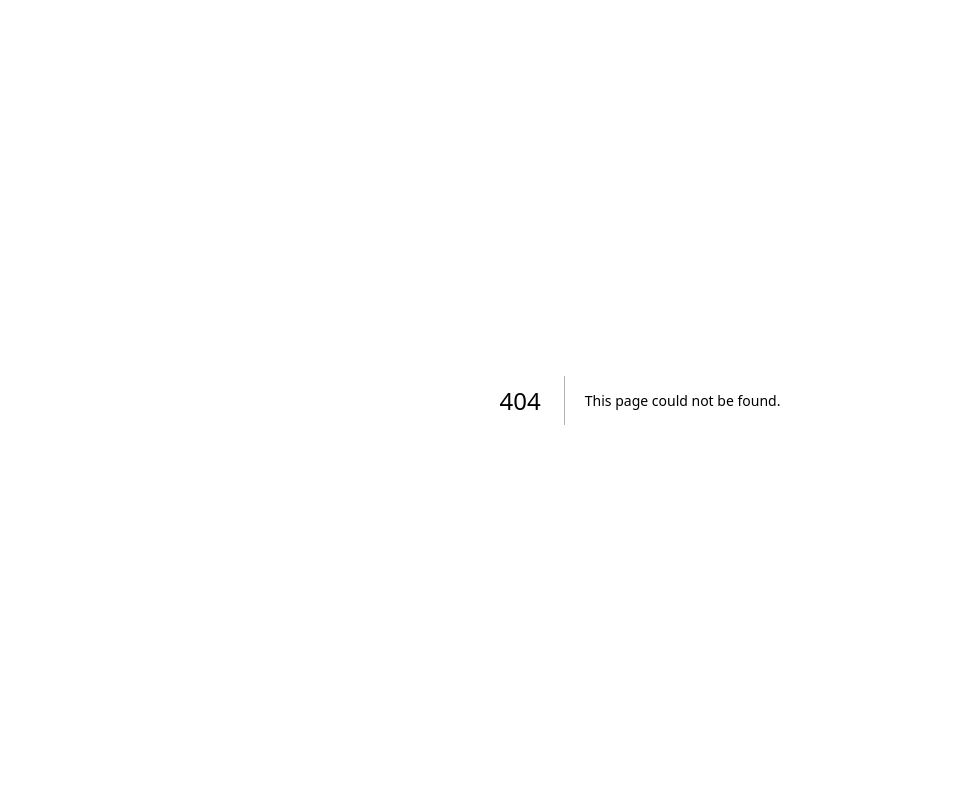
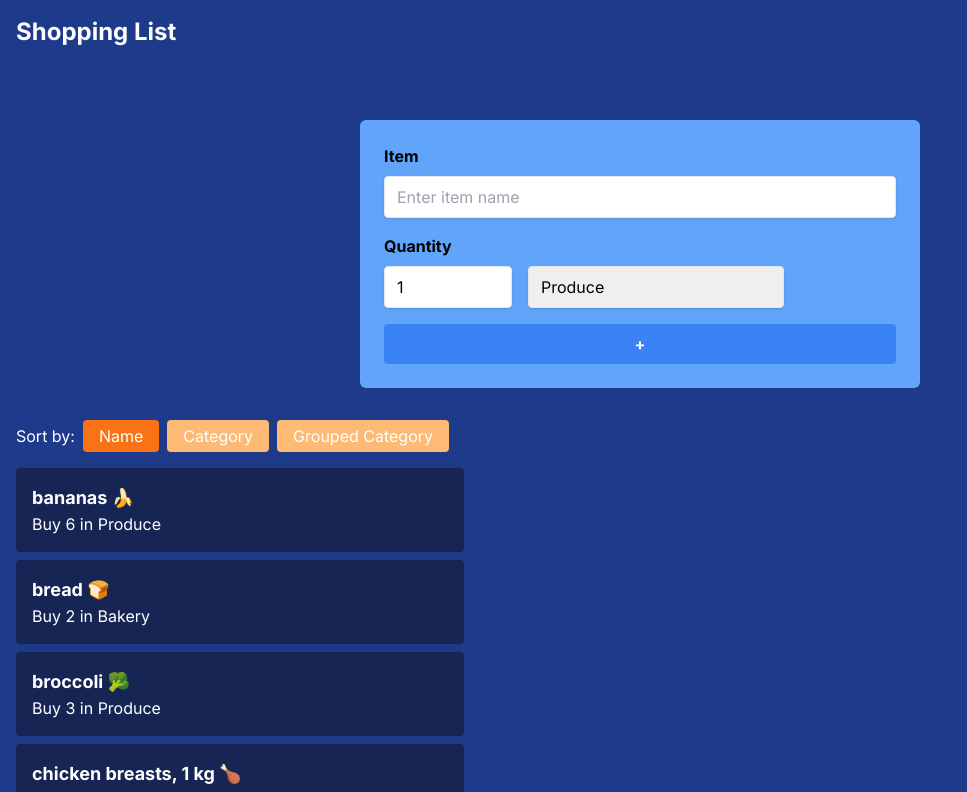
Before and after one commit to HHafeez123/cprg306-assignments, a Next.js app: page /week6 in a window 1280 px wide. Before the commit this address had no page. Shown: the top 792 px of the page, without its empty margins (0-967 px from the left). Built offline with nearby package versions, Linux system fonts and the light colour scheme.

Commit message:
Week 6
Little tricky

```diff
--- a/app/page.js
+++ b/app/page.js
@@ -16,6 +16,10 @@ export default function Home() {
       <div>
       <Link href="/week5" style={{fontSize: '1em', marginLeft: '250px'}}>Week 5</Link>
       </div>
+      <div>
+      <Link href="/week6" style={{fontSize: '1em', marginLeft: '250px'}}>Week 6</Link>
+      </div>
+
     </main>
   )
 }
--- /dev/null
+++ b/app/week6/item-list.js
@@ -0,0 +1,74 @@
+"use client"
+
+import { useState } from 'react';
+import Item from './item';
+
+function ItemList({ items }) {  // Receive items as a prop
+    const [sortBy, setSortBy] = useState('name');
+
+    let itemsCopy = [...items];  // Create a copy of items
+    let groupedItems = {};
+
+    if (sortBy === 'name') {
+        itemsCopy.sort((a, b) => a.name.localeCompare(b.name));
+    } else if (sortBy === 'category') {
+        itemsCopy.sort((a, b) => a.category.localeCompare(b.category));
+    } else if (sortBy === 'grouped') {
+        groupedItems = itemsCopy.reduce((acc, curr) => {
+            if (!acc[curr.category]) {
+                acc[curr.category] = [];
+            }
+            acc[curr.category].push(curr);
+            return acc;
+        }, {});
+
+        for (let category in groupedItems) {
+            groupedItems[category].sort((a, b) => a.name.localeCompare(b.name));
+        }
+    }
+
+    return (
+        <div>
+            <div className="mb-4">
+                <span>Sort by:</span>
+                <button
+                    className={`ml-2 px-4 py-1 ${sortBy === 'name' ? 'bg-orange-500' : 'bg-orange-300'} rounded`}
+                    onClick={() => setSortBy('name')}
+                >
+                    Name
+                </button>
+                <button
+                    className={`ml-2 px-4 py-1 ${sortBy === 'category' ? 'bg-orange-500' : 'bg-orange-300'} rounded`}
+                    onClick={() => setSortBy('category')}
+                >
+                    Category
+                </button>
+                <button
+                    className={`ml-2 px-4 py-1 ${sortBy === 'grouped' ? 'bg-orange-500' : 'bg-orange-300'} rounded`}
+                    onClick={() => setSortBy('grouped')}
+                >
+                    Grouped Category
+                </button>
+            </div>
+
+            <ul>
+                {
+                    sortBy === 'grouped' ?
+                    Object.keys(groupedItems).sort().map(category => (
+                        <div key={category}>
+                            <h2 className="font-bold text-xl mt-4">{category}</h2>
+                            {groupedItems[category].map(item => (
+                                <Item key={item.id} {...item} />
+                            ))}
+                        </div>
+                    )) :
+                    itemsCopy.map((item) => (
+                        <Item key={item.id} {...item} />
+                    ))
+                }
+            </ul>
+        </div>
+    );
+}
+
+export default ItemList;
--- /dev/null
+++ b/app/week6/item.js
@@ -0,0 +1,12 @@
+import React from 'react';
+
+function Item({ name, quantity, category }) {
+    return (
+        <div className="bg-blue-950 p-4 my-2 rounded text-white max-w-md">
+            <p className="font-bold text-lg">{name}</p>
+            <p>Buy {quantity} in {category}</p>
+        </div>
+    );
+}
+
+export default Item;
--- /dev/null
+++ b/app/week6/items.json
@@ -0,0 +1,74 @@
+[
+    {
+      "id": "1h2GJKH12gkHG31h1H",
+      "name": "milk, 4 L 🥛",
+      "quantity": 1,
+      "category": "Dairy"
+    },
+    {
+      "id": "2KJH3k2j3H1k2J3K1H",
+      "name": "bread 🍞",
+      "quantity": 2,
+      "category": "Bakery"
+    },
+    {
+      "id": "3h2KJH3k2j3H1k2J3",
+      "name": "eggs, dozen 🥚",
+      "quantity": 2,
+      "category": "Dairy"
+    },
+    {
+      "id": "4k2J3K1H2GJKH12gk",
+      "name": "bananas 🍌",
+      "quantity": 6,
+      "category": "Produce"
+    },
+    {
+      "id": "5H1h1H2KJH3k2j3H",
+      "name": "broccoli 🥦",
+      "quantity": 3,
+      "category": "Produce"
+    },
+    {
+      "id": "6H1k2J3K1H2GJKH1",
+      "name": "chicken breasts, 1 kg 🍗",
+      "quantity": 1,
+      "category": "Meat"
+    },
+    {
+      "id": "7gkHG31h1H2KJH3k",
+      "name": "pasta sauce 🍝",
+      "quantity": 3,
+      "category": "canned goods"
+    },
+    {
+      "id": "8j3H1k2J3K1H2GJK",
+      "name": "spaghetti, 454 g 🍝",
+      "quantity": 2,
+      "category": "dry goods"
+    },
+    {
+      "id": "9H12gkHG31h1H2KJ",
+      "name": "toilet paper, 12 pack 🧻",
+      "quantity": 1,
+      "category": "household"
+    },
+    {
+      "id": "10H3k2j3H1k2J3K1",
+      "name": "paper towels, 6 pack",
+      "quantity": 1,
+      "category": "household"
+    },
+    {
+      "id": "11k2J3K1H2GJKH12",
+      "name": "dish soap 🍽️",
+      "quantity": 1,
+      "category": "household"
+    },
+    {
+      "id": "12GJKH12gkHG31h1",
+      "name": "hand soap 🧼",
+      "quantity": 4,
+      "category": "household"
+    }
+  ]
--- /dev/null
+++ b/app/week6/new-item.js
@@ -0,0 +1,76 @@
+"use client";
+
+import { useState } from "react";
+
+function NewItem({ onAddItem }) {
+    const [name, setName] = useState("");
+    const [quantity, setQuantity] = useState(1);
+    const [category, setCategory] = useState("produce");
+
+    const handleSubmit = (e) => {
+        e.preventDefault();
+
+        const newItem = {
+            name: name,
+            quantity: quantity,
+            category: category
+        };
+
+        onAddItem(newItem);
+
+        setName("");
+        setQuantity(1);
+        setCategory("produce");
+    };
+
+    return (
+        <div className="bg-dark-blue-600 p-8 mx-auto w-1/2 mt-10 rounded-md">
+            <div className="bg-blue-400 p-6 rounded-md">
+                <form onSubmit={handleSubmit}>
+                    <div className="mb-4">
+                        <label className="block text-black font-bold mb-2">Item</label>
+                        <input
+                            type="text"
+                            value={name}
+                            onChange={(e) => setName(e.target.value)}
+                            className="shadow appearance-none border rounded w-full py-2 px-3 text-black"
+                            placeholder="Enter item name"
+                        />
+                    </div>
+                    <div className="mb-4">
+                        <label className="block text-black font-bold mb-2">Quantity</label>
+                        <input
+                            type="number"
+                            value={quantity}
+                            onChange={(e) => setQuantity(Number(e.target.value))}
+                            min="1" max="99"
+                            className="shadow appearance-none border rounded w-1/4 py-2 px-3 text-black"
+                            placeholder="1"
+                        />
+                        <select
+                            value={category}
+                            onChange={(e) => setCategory(e.target.value)}
+                            className="shadow appearance-none border rounded w-1/2 ml-4 py-2 px-3 text-black"
+                        >
+                            <option value="produce">Produce</option>
+                            <option value="dairy">Dairy</option>
+                            <option value="bakery">Bakery</option>
+                            <option value="meat">Meat</option>
+                            <option value="frozen-foods">Frozen Foods</option>
+                            <option value="canned-goods">Canned Goods</option>
+                            <option value="dry-goods">Dry Goods</option>
+                            <option value="beverages">Beverages</option>
+                            <option value="snacks">Snacks</option>
+                            <option value="household">Household</option>
+                            <option value="other">Other</option>
+                        </select>
+                    </div>
+                    <button type="submit"
+                    className="flex-shrink-0 w-full bg-blue-500 hover:bg-blue-700 text-white font-bold py-2 px-4 rounded">+</button>
+                </form>
+            </div>
+        </div>
+    );
+}
+
+export default NewItem;
--- /dev/null
+++ b/app/week6/page.js
@@ -0,0 +1,29 @@
+"use client"
+
+import { useState } from 'react';
+import ItemList from './item-list';
+import itemsData from './items.json';
+import NewItem from './new-item';
+
+function Page() {
+    const [items, setItems] = useState(itemsData);
+
+    // For this example, we're using a Date timestamp as a unique ID for simplicity.
+    const handleAddItem = (newItem) => {
+        const itemWithId = {
+            ...newItem,
+            id: Date.now().toString()
+        };
+        setItems(prevItems => [...prevItems, itemWithId]);
+    };
+
+    return (
+        <main className="container mx-auto p-4 bg-blue-900 text-white">
+            <h1 className="text-2xl font-bold mb-4">Shopping List</h1>
+            <NewItem onAddItem={handleAddItem} />
+            <ItemList items={items} />
+        </main>
+    );
+}
+
+export default Page;
```
